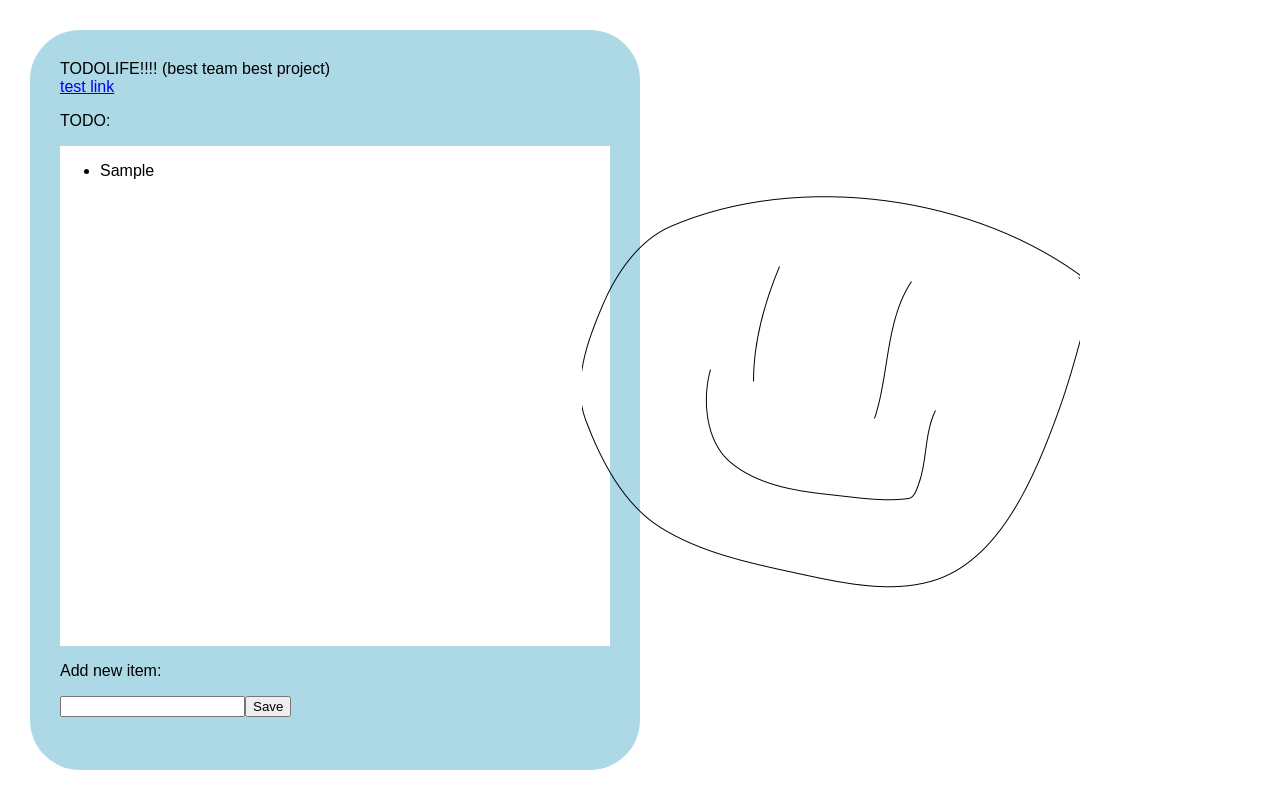
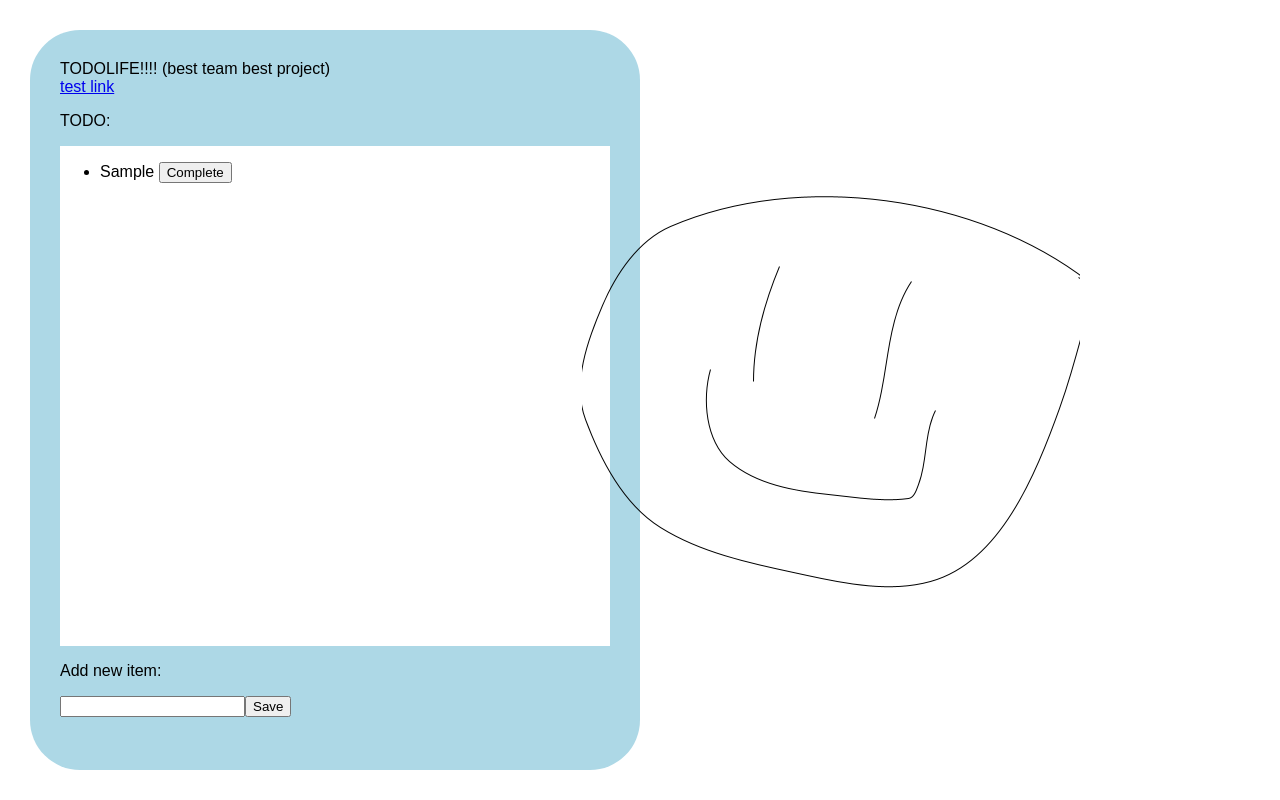
Before and after one commit to ckouu/todolife, a Next.js app: page / in a window 1280 px wide. Both pictures are taken after typing "Sample" into the empty fields and a click on the button "Save". Built offline with nearby package versions, Linux system fonts and the light colour scheme.

Commit message:
added complete button

```diff
--- a/app/page.tsx
+++ b/app/page.tsx
@@ -1,5 +1,5 @@
 'use client';
-import { useState } from 'react';
+import { Component, useState } from 'react';
 import './globals.css';
 import Link from 'next/link';
 import React from "react";
@@ -13,8 +13,20 @@ export default function Page() {
   const handleSave = () => {
     setGuy(lilGuySmile.src);
     setTimeout(() => setGuy(lilGuy.src), 1000);
+    const newEntry = input +
     setList([...list, input]);
     setInput("");
+  };
+  const handleComplete = (completedItem: string) => {
+    const newList: string[] = [];
+    for (const item of list) {
+      if (item !== completedItem) {
+        newList.push(item);
+      }
+    }
+    setGuy(lilGuySmile.src);
+    setTimeout(() => setGuy(lilGuy.src), 1000);
+    setList(newList);
   };
 
   return (
@@ -27,7 +39,7 @@ export default function Page() {
 
         <ul>
           {list.map((item) => (
-            <li key={item}>{item}</li>
+            <li key={item}>{item} <button onClick={() => handleComplete(item)}>Complete</button></li>
           ))}
         </ul>
       </div>
```
